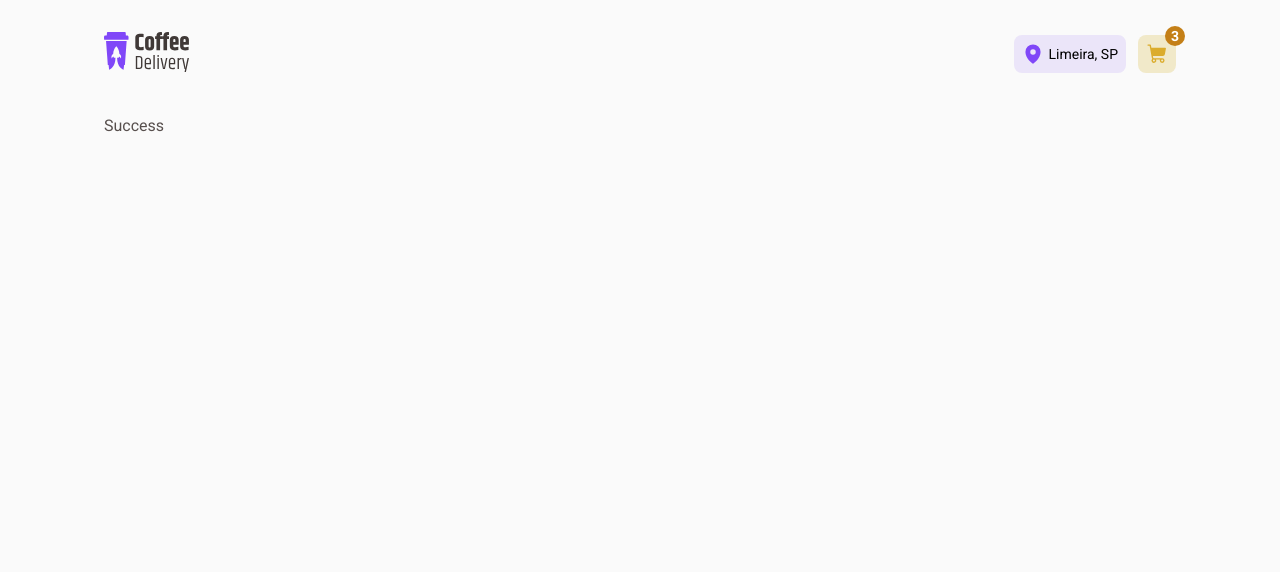
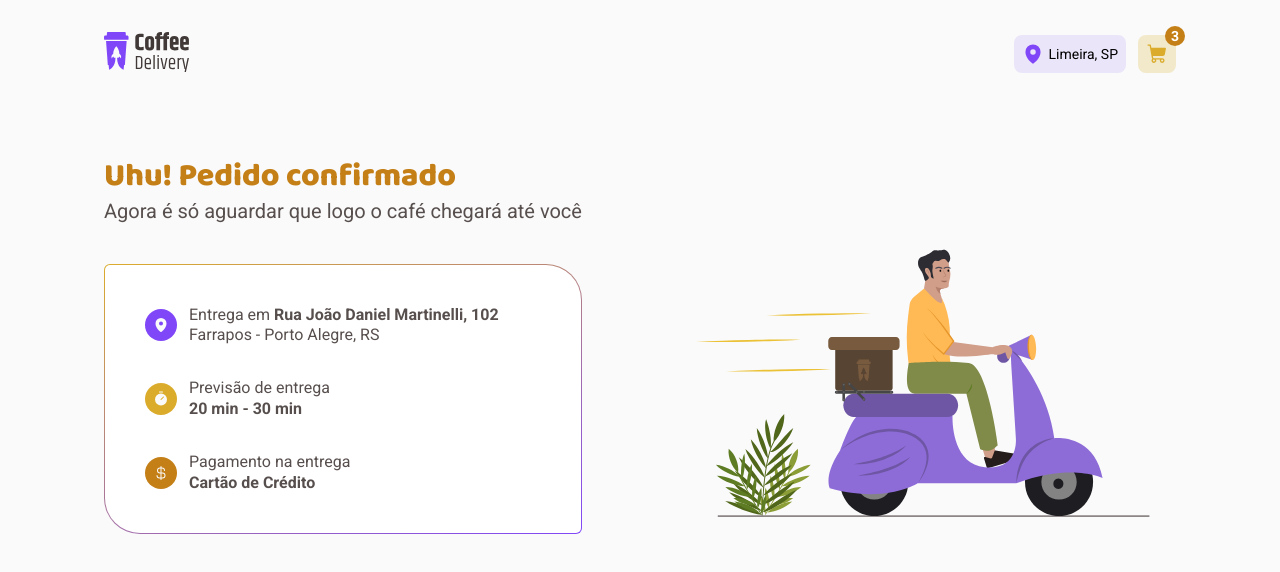
Before and after one commit to DuhBorba/coffee-delivery, a React (Vite) app: page /success in a window 1280 px wide. Shown: the top 572 px of the page. Built offline with nearby package versions, Linux system fonts and the light colour scheme.

Commit message:
Success Complete

```diff
--- a/src/pages/Success/index.tsx
+++ b/src/pages/Success/index.tsx
@@ -1,3 +1,59 @@
+import { BoxAwaiting, BoxDegrade, BoxImageSuccess, BoxSuccess } from './styles'
+
+import CoffeeDeliverySuccess from '../../assets/images/coffee-delivery-success.svg'
+import { TextRegular, TextTitle } from '../../components/Typography'
+import { CurrencyDollar, MapPin, Timer } from '@phosphor-icons/react'
+import { IconsContainer } from '../Home/styles'
+
 export const Success = () => {
-  return <div>Success</div>
+  return (
+    <BoxSuccess>
+      <div>
+        <TextTitle size="l" color="yellow-dark">
+          Uhu! Pedido confirmado
+        </TextTitle>
+        <TextRegular size="l">
+          Agora é só aguardar que logo o café chegará até você
+        </TextRegular>
+        <BoxDegrade>
+          <BoxAwaiting>
+            <IconsContainer variant="purple">
+              <MapPin size={16} weight="fill" />
+            </IconsContainer>
+            <div>
+              <TextRegular>
+                Entrega em <span>Rua João Daniel Martinelli, 102</span>
+              </TextRegular>
+              <TextRegular>Farrapos - Porto Alegre, RS</TextRegular>
+            </div>
+          </BoxAwaiting>
+          <BoxAwaiting>
+            <IconsContainer variant="yellow">
+              <Timer size={16} weight="fill" />
+            </IconsContainer>
+            <div>
+              <TextRegular>Previsão de entrega</TextRegular>
+              <TextRegular>
+                <span>20 min - 30 min</span>
+              </TextRegular>
+            </div>
+          </BoxAwaiting>
+          <BoxAwaiting>
+            <IconsContainer variant="yellow-dark">
+              <CurrencyDollar size={16} />
+            </IconsContainer>
+            <div>
+              <TextRegular>Pagamento na entrega</TextRegular>
+              <TextRegular>
+                <span>Cartão de Crédito</span>
+              </TextRegular>
+            </div>
+          </BoxAwaiting>
+        </BoxDegrade>
+      </div>
+      <BoxImageSuccess>
+        <img src={CoffeeDeliverySuccess} alt="" />
+      </BoxImageSuccess>
+    </BoxSuccess>
+  )
 }
--- a/src/pages/Success/styles.ts
+++ b/src/pages/Success/styles.ts
@@ -0,0 +1,47 @@
+import styled from 'styled-components'
+
+export const BoxSuccess = styled.div`
+  display: flex;
+  justify-content: space-between;
+  align-items: flex-end;
+  margin-top: 5rem;
+
+  @media (max-width: 960px) {
+    flex-direction: column;
+    align-items: center;
+  }
+`
+
+export const BoxDegrade = styled.div`
+  margin-top: 2.5rem;
+  padding: 2.5rem;
+
+  background: linear-gradient(#fff, #fff) padding-box,
+    linear-gradient(
+        160deg,
+        ${(props) => props.theme.colors.yellow},
+        ${(props) => props.theme.colors.purple}
+      )
+      border-box;
+  border: 1px solid transparent;
+  border-radius: 6px 36px;
+`
+
+export const BoxAwaiting = styled.div`
+  display: flex;
+  align-items: center;
+  margin-bottom: 2rem;
+
+  :last-child {
+    margin-bottom: unset;
+  }
+`
+
+export const BoxImageSuccess = styled.div`
+  @media (max-width: 960px) {
+    margin-top: 2rem;
+  }
+  img {
+    width: 100%;
+  }
+`
```
